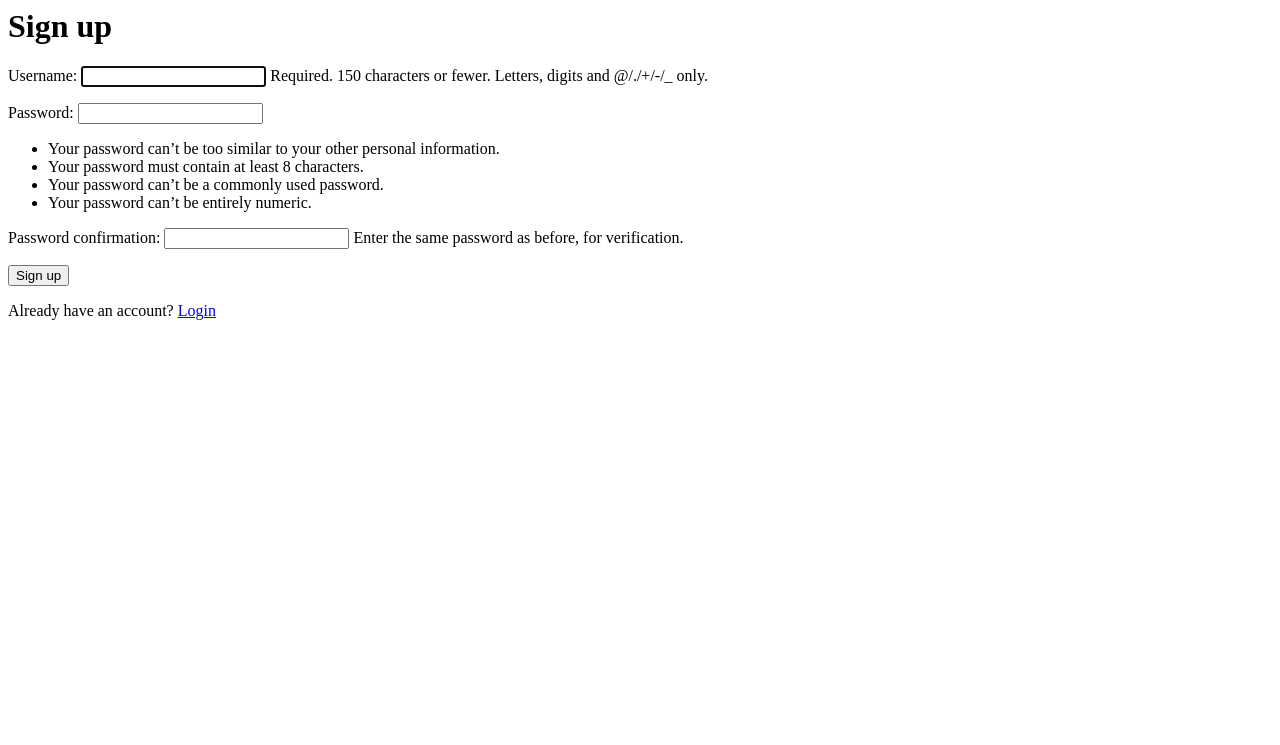
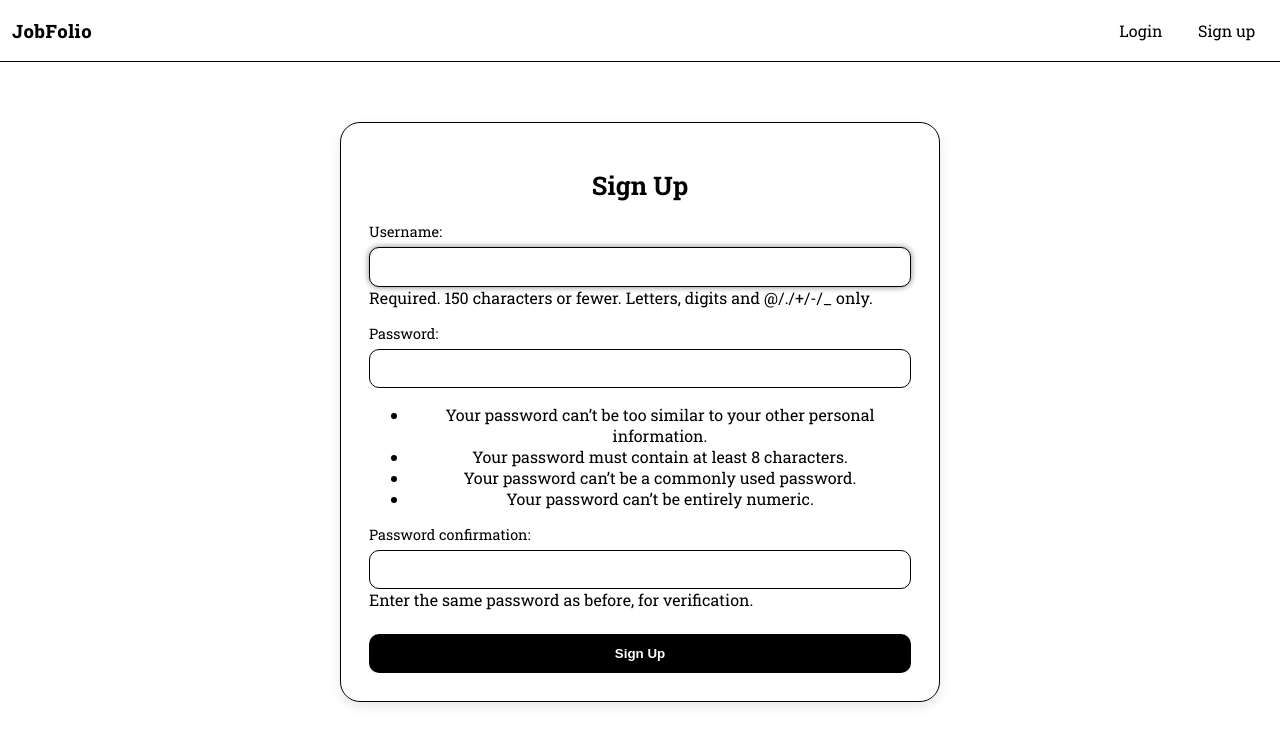
Before and after one commit to MalakAlmajed15/jobfolio, a Django app: page /auth/signup/ in a window 1280 px wide. Shown: the top 745 px of the page. Run offline with Django 5.2, Linux system fonts and the light colour scheme.

Commit message:
styling signup and login

```diff
--- a/main_app/static/css/styles.css
+++ b/main_app/static/css/styles.css
@@ -1,7 +1,7 @@
 @import url('https://fonts.googleapis.com/css2?family=Roboto+Slab:wght@100..900&display=swap');
 
 * {
-    box-sizing: border-box;
+  box-sizing: border-box;
 }
 
 body{
@@ -13,11 +13,11 @@ body{
 }
 
 a {
-    text-decoration: none;
+  text-decoration: none;
 }
 
 a:hover {
-    opacity: 0.9;
+  opacity: 0.9;
 }
 
 .nav-container{
@@ -65,5 +65,76 @@ a:hover {
   cursor: pointer;
 }
 .logout-button:hover {
-    background-color: white;
+  background-color: white;
 }
+
+.auth-container {
+  max-width: 420px;
+  margin: 60px auto;
+  padding: 28px;
+  border: 1px solid black;
+  border-radius: 20px;
+  box-shadow: 0 4px 12px rgba(0, 0, 0, 0.1);
+  text-align: center;
+}
+
+.auth-container-signup {
+  max-width: 600px;
+  margin: 60px auto;
+  padding: 28px;
+  border: 1px solid black;
+  border-radius: 20px;
+  box-shadow: 0 4px 12px rgba(0, 0, 0, 0.1);
+  text-align: center;
+}
+
+.auth-title {
+  margin-bottom: 20px;
+  font-size: 1.6rem;
+  font-weight: 700;
+  color: black;
+}
+
+.auth-form p {
+  margin-bottom: 14px;
+  text-align: left;
+}
+
+.auth-form label {
+  display: block;
+  margin-bottom: 6px;
+  font-size: 0.9rem;
+  color: black;
+}
+
+.auth-form input {
+  width: 100%;
+  padding: 0.7rem 0.8rem;
+  border-radius: 10px;
+  border: 1px solid black;
+  background: #fff;
+  color: black;
+  transition: border-color 0.3s ease, box-shadow 0.3s ease;
+}
+
+.auth-form input:focus {
+  outline: none;
+  box-shadow: 0 0 6px rgba(0, 0, 0, 0.5);
+}
+
+.auth-button {
+  width: 100%;
+  padding: 0.75rem;
+  margin-top: 10px;
+  border: none;
+  border-radius: 10px;
+  background:black;
+  color: white;
+  font-weight: 600;
+  cursor: pointer;
+}
+
+.auth-button:hover {
+  transform: translateY(-1.5px);
+  opacity: 0.95;
+}
--- a/main_app/templates/registration/sign-up.html
+++ b/main_app/templates/registration/sign-up.html
@@ -1,10 +1,13 @@
+{% extends "base.html" %}
+
 {% block content %}
-    <h1>Sign up</h1>
+  <div class="auth-container-signup">
+    <h1 class="auth-title">Sign Up</h1>
 
-    <form method="post">
+    <form method="post" class="auth-form">
         {% csrf_token %}
-        {{form.as_p}}
-        <button>Sign up</button>
-        <p>Already have an account? <a href="{% url 'login' %}">Login</a></p>
+        {{ form.as_p }}
+        <button type="submit" class="auth-button">Sign Up</button>
     </form>
+  </div>
 {% endblock %}
```
Also changed, not shown: main_app/templates/registration/login.html (+10 -6 lines).
